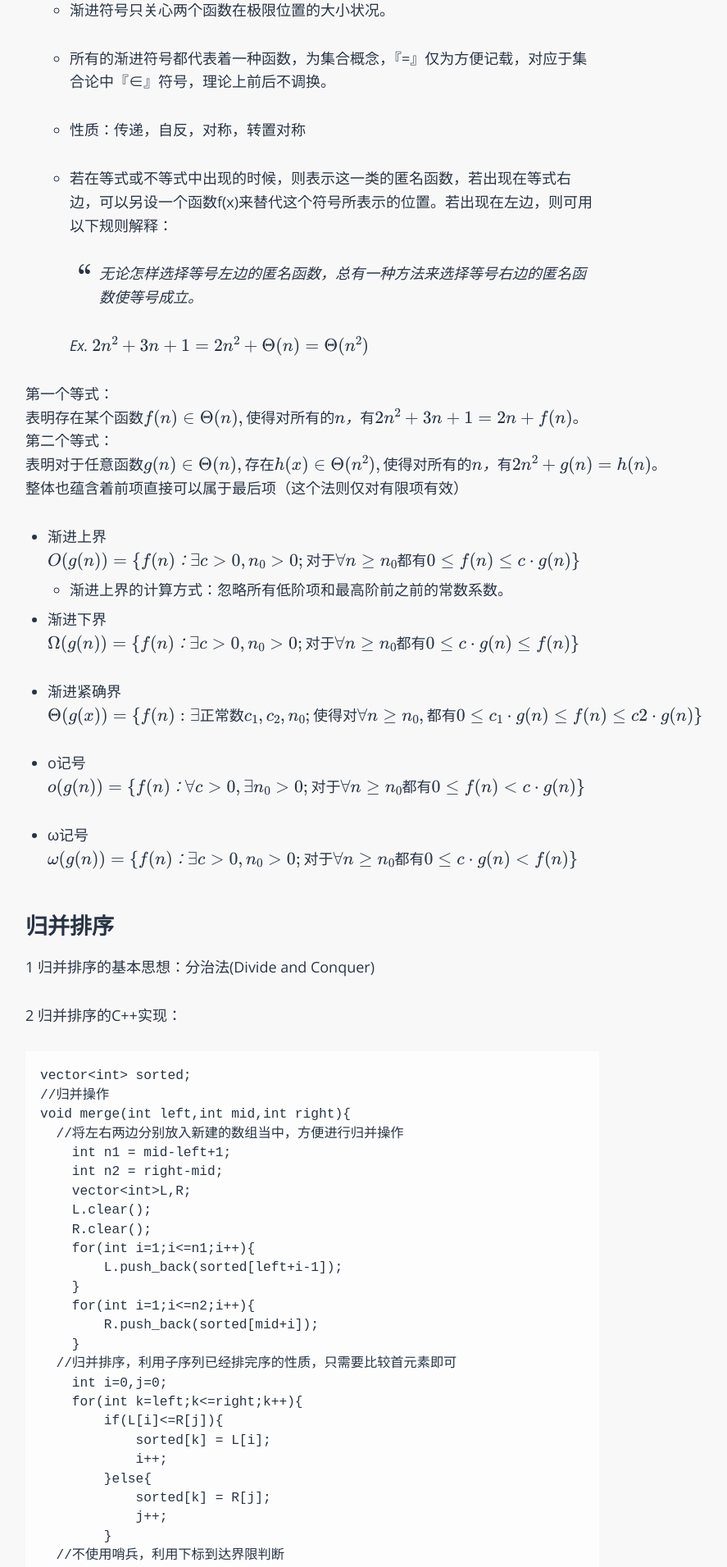
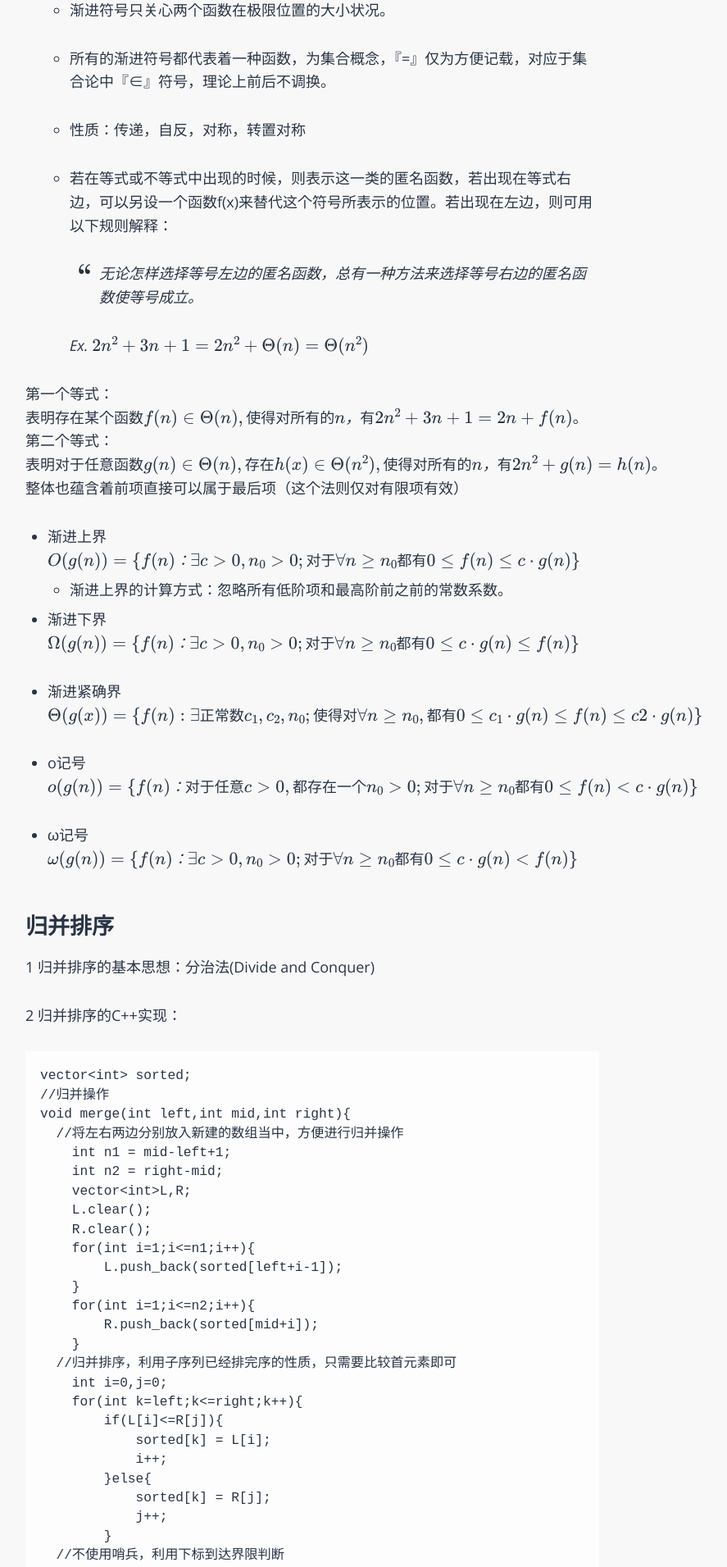
Before and after one commit to MQ-380/oldblog, a Jekyll site: the page built from _posts/2016-02-22-AlgorithmL1.md, in a window 1280 px wide. Shown: the part 1100-3011 px from the top of the page at 82% size, without its empty margins (259-1146 px from the left). Built offline with Jekyll 4.4.1, drawn with Linux system fonts in a browser that asks for light colours; some web fonts are replaced; formulas are drawn with MathJax 3.

Commit message:
Update 2016-02-22-AlgorithmL1.md

```diff
--- a/_posts/2016-02-22-AlgorithmL1.md
+++ b/_posts/2016-02-22-AlgorithmL1.md
@@ -85,7 +85,7 @@ $$
 
 - o记号
 $$
-o(g(n)) = \{f(n) ：\forall c>0,\exists n_0>0 ;对于\forall n\ge n_0  都有0\le f(n) < c·g(n)  \}
+o(g(n)) = \{f(n) ：对于任意c>0,都存在一个n_0>0 ;对于\forall n\ge n_0  都有0\le f(n) < c·g(n)  \}
 $$
 
 - ω记号
```
